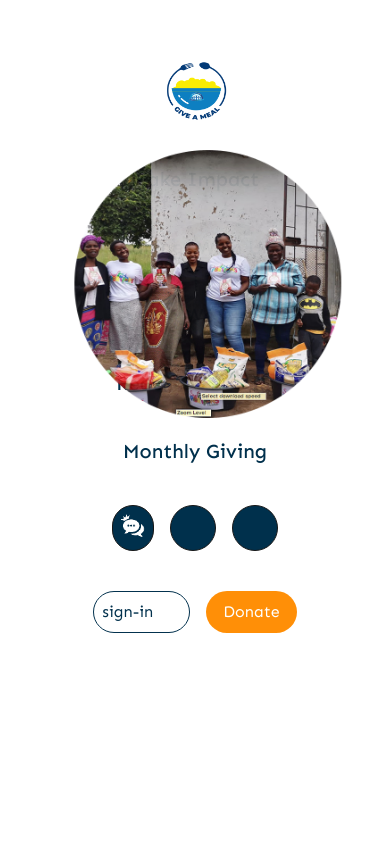
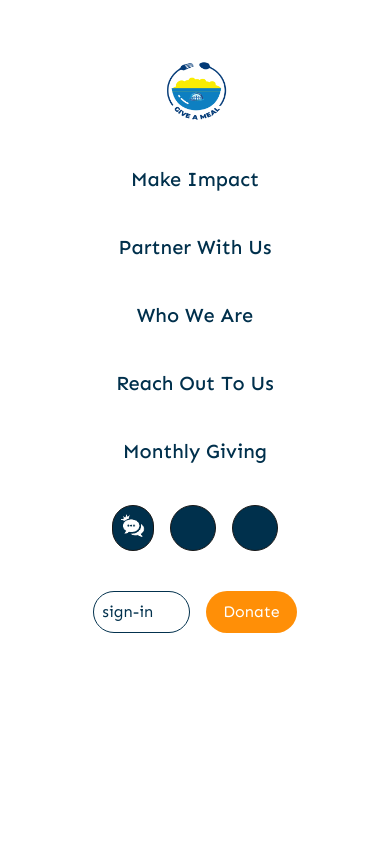
Before and after one commit to Goodtech001/give-a-meal, a Next.js app: page / in a window 390 px wide. Both pictures are taken after a click on the button 319 px from the left and 78 px from the top of the page. Shown: the top 844 px of the page. Built offline with nearby package versions, Linux system fonts and the light colour scheme; some icons are missing.

Commit message:
`Updated Hero-section and Topnavbar layouts with minor styling changes`

```diff
--- a/layout/Hero-section/index.tsx
+++ b/layout/Hero-section/index.tsx
@@ -50,7 +50,7 @@ function HeroSection() {
           <div className="container mx-auto pt-14">
             <div className="grid grid-cols-12  item-center">
               {/* img mobile */}
-              <div className="relative w-full flex items-center justify-center md:hidden col-span-12  md:col-span-6 my-20 pr-14 ">
+              <div className="relative w-full flex items-center justify-center md:hidden col-span-12  md:col-span-6 mb-20 mt-30 pr-14 ">
                 {images.map((img, index) => {
                   // Determine the "State" of this specific image
                   const isActive = index === activeIndex; // The Big One
@@ -96,7 +96,7 @@ function HeroSection() {
                   </p>
                 </div>
                 {/* button */}
-                <div className="md:my-15 flex flex-row gap-5 ">
+                <div className="md:my-15 my-8 flex flex-row gap-5  w-full md:justify-start justify-center items-center">
                   {/* play store */}
                   <div>
                     <button className="flex cursor-pointer items-center gap-2 py-2 px-3 bg-black rounded-xl hover:scale-105 transition-transform duration-300">
--- a/layout/Topnavbar/index.tsx
+++ b/layout/Topnavbar/index.tsx
@@ -168,7 +168,10 @@ function TopNavBar() {
                 <Icon icon="stash:signin" width="24" height="24" />
               </button>
 
-              <Link href={"/donate"} className="btnn border border-transparent py-2 px-4 text-white bg-[#FF8F07] rounded-full hidden md:flex">
+              <Link
+                href={"/donate"}
+                className="btnn border border-transparent py-2 px-4 text-white bg-[#FF8F07] rounded-full hidden md:flex"
+              >
                 Donate
               </Link>
             </div>
@@ -186,7 +189,7 @@ function TopNavBar() {
 
       {/* ===================== MOBILE SLIDE ===================== */}
       <div
-        className={`fixed inset-0 z-20 bg-dark/50 text-textcolor bg-white transition-all duration-500 ease-in-out md:hidden ${navOpen ? "visible clip-path-slide-top-down" : "invisible delay-200 clip-path-close"}`}
+        className={`fixed inset-0 z-80 bg-dark/50 text-textcolor bg-white transition-all duration-500 ease-in-out md:hidden ${navOpen ? "visible clip-path-slide-top-down" : "invisible delay-200 clip-path-close"}`}
       >
         <div
           className={`${navOpen ? "delay-200 clip-path-slide-top-down" : "clip-path-close"} h-full w-full bg-light px-2 py-3 duration-500`}
@@ -537,7 +540,6 @@ function TopNavBar() {
               </div>
             )}
 
-
             <p className="text-xs md:px-35 px-10 font text-center">
               By signing up, you’re agreeing to our{" "}
               <Link
```
Lines whose indentation alone changed are shown as unchanged.
